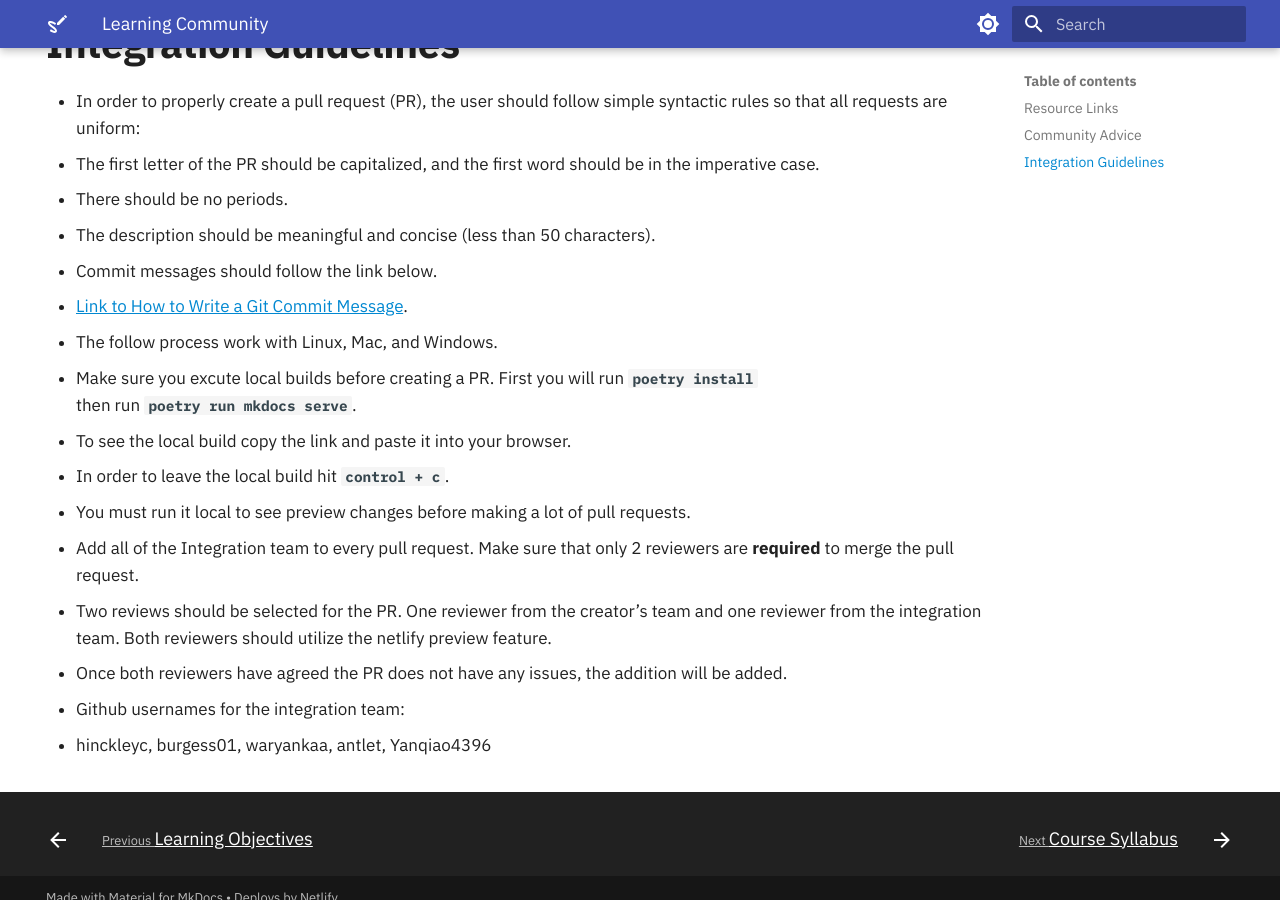
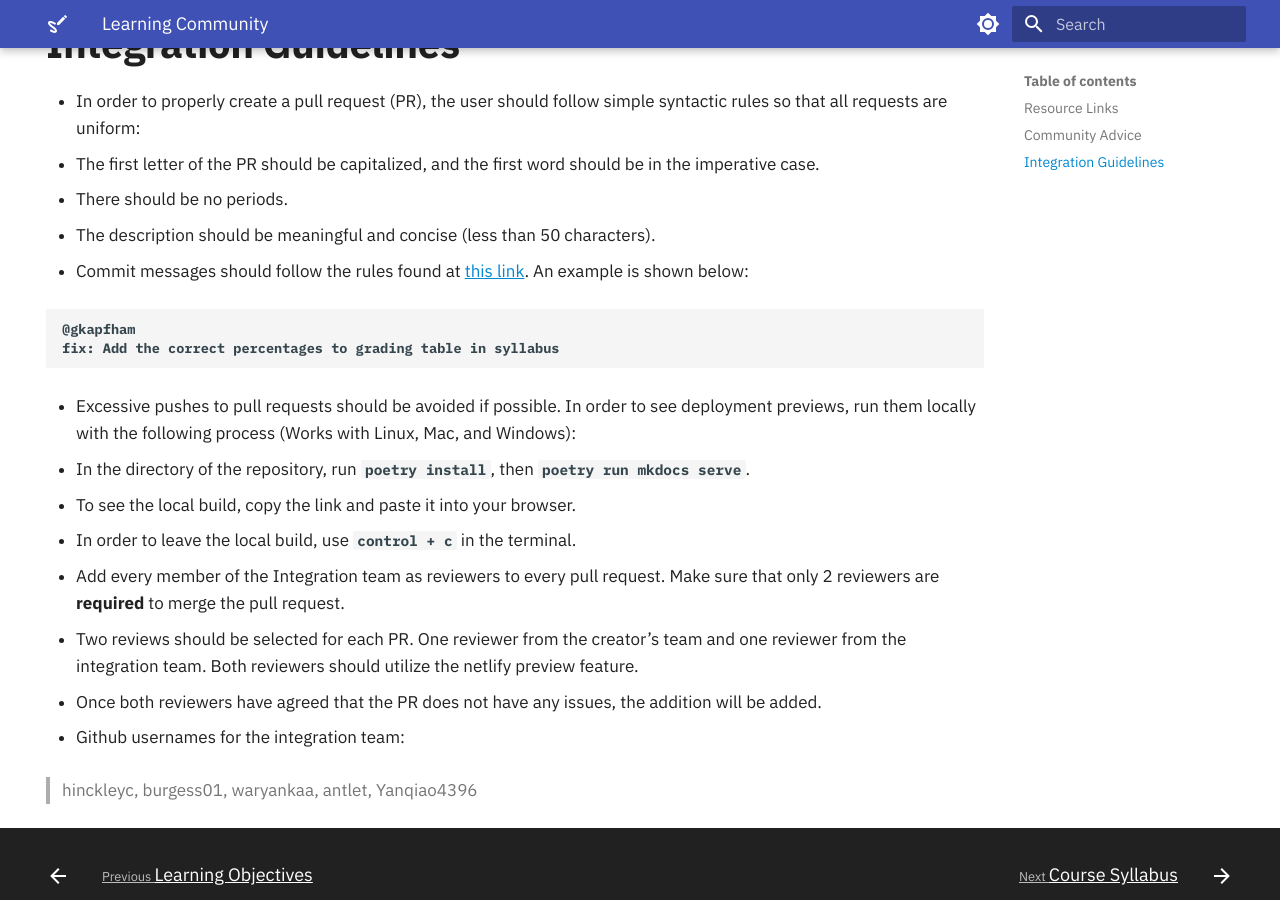
Before and after one commit to OS-Sketch/www.os-sketch.com, an MkDocs documentation site: the page built from docs/operating-systems/learning-community.md, in a window 1280 px wide and 900 px high, scrolled down 1186 px. Built offline with MkDocs 1.6.1 and Material for MkDocs 9.7.7, drawn with Linux system fonts in a browser that asks for light colours.

Commit message:
style: fix integration guidelines format

````diff
--- a/docs/operating-systems/learning-community.md
+++ b/docs/operating-systems/learning-community.md
@@ -74,37 +74,37 @@ forum that best connects to your situation, as illustrated with these examples.
 - In order to properly create a pull request (PR), the user should follow simple syntactic
   rules so that all requests are uniform:
 
-- The first letter of the PR should be capitalized, and the first word should be in the
+  - The first letter of the PR should be capitalized, and the first word should be in the
   imperative case.
 
-- There should be no periods.
+  - There should be no periods.
 
-- The description should be meaningful and concise (less than 50 characters).
+  - The description should be meaningful and concise (less than 50 characters).
 
-- Commit messages should follow the link below.
+- Commit messages should follow the rules found at [this link](https://www.conventionalcommits.org/en/v1.0.0/#summary). An example is shown below:
 
-- [Link to How to Write a Git Commit Message](https://www.conventionalcommits.org/en/v1.0.0/#summary).
+```
+@gkapfham
+fix: Add the correct percentages to grading table in syllabus
+```
 
-- The follow process work with Linux, Mac, and Windows.
+- Excessive pushes to pull requests should be avoided if possible. In order to see deployment previews, run them locally with the following process (Works with Linux, Mac, and Windows):
 
-- Make sure you excute local builds before creating a PR. First you will run `poetry install`
-  then run `poetry run mkdocs serve`.
+  - In the directory of the repository, run `poetry install`, then `poetry run mkdocs serve`.
 
-- To see the local build copy the link and paste it into your browser.
+  - To see the local build, copy the link and paste it into your browser.
 
-- In order to leave the local build hit `control + c`.
+  - In order to leave the local build, use `control + c` in the terminal.
 
-- You must run it local to see preview changes before making a lot of pull requests.
-
-- Add all of the Integration team to every pull request. Make sure that only 2 reviewers are
+- Add every member of the Integration team as reviewers to every pull request. Make sure that only 2 reviewers are
   **required** to merge the pull request.
 
-- Two reviews should be selected for the PR. One reviewer from the creator’s team and one
+- Two reviews should be selected for each PR. One reviewer from the creator’s team and one
   reviewer from the integration team. Both reviewers should utilize the netlify
   preview feature.
 
-- Once both reviewers have agreed the PR does not have any issues, the addition will be added.
+- Once both reviewers have agreed that the PR does not have any issues, the addition will be added.
 
 - Github usernames for the integration team:
 
-- hinckleyc, burgess01, waryankaa, antlet, Yanqiao4396
+  > hinckleyc, burgess01, waryankaa, antlet, Yanqiao4396
````
